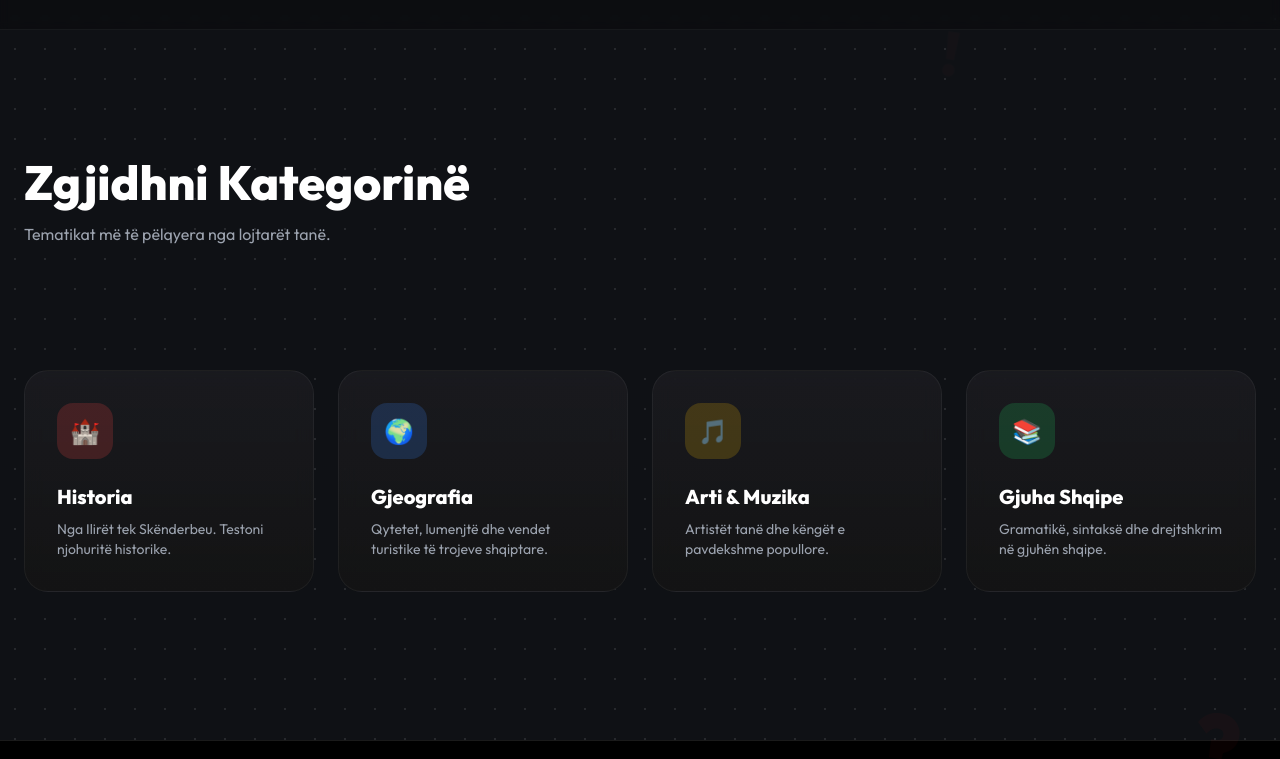
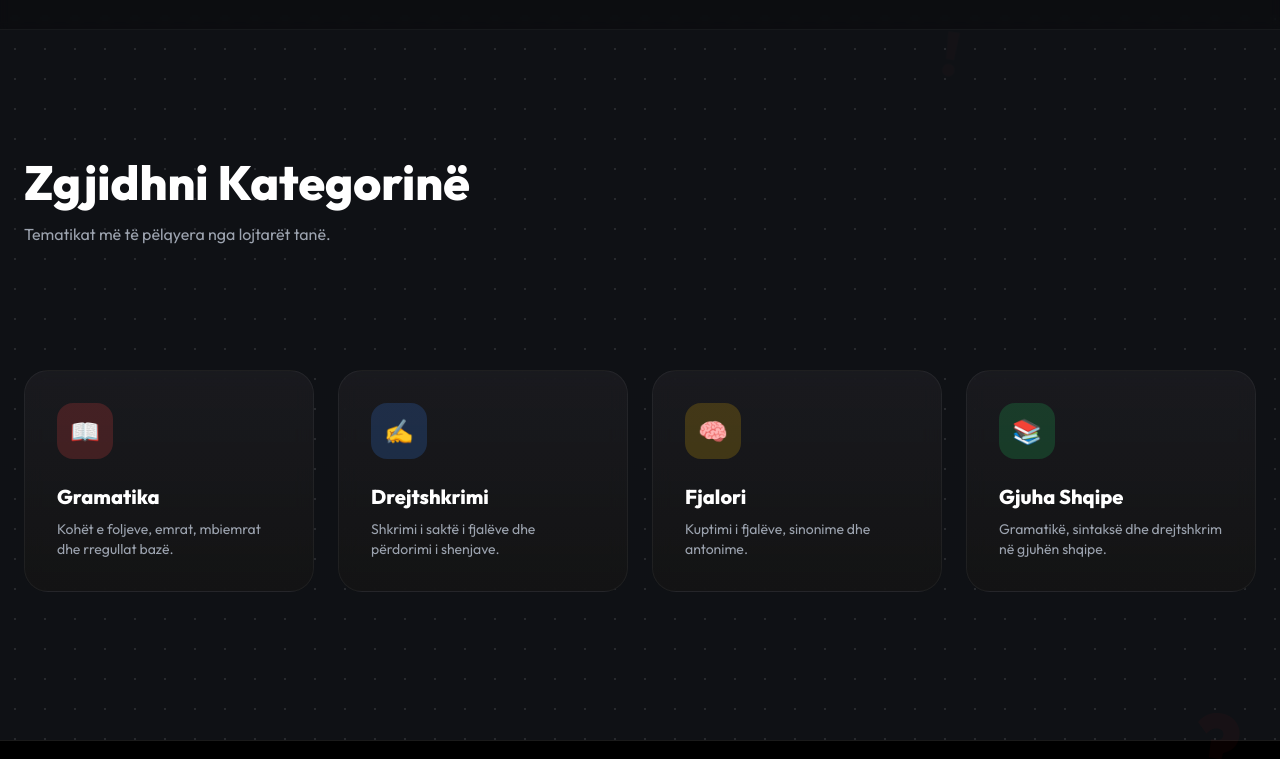
Before and after one commit to kanekikkenn242/KuizShqip, a plain HTML site: page index.html in a window 1280 px wide. Shown: the part 896-1655 px from the top of the page. Drawn offline with nearby package versions, Linux system fonts and the light colour scheme.

Commit message:
Add files via upload
3

```diff
--- a/index.html
+++ b/index.html
@@ -139,7 +139,7 @@
 
                     <h1 class="text-5xl md:text-8xl font-extrabold tracking-tight mb-6 leading-tight" id="hero-title">
                         Sfidoni njohuritë tuaja <br>
-                        <span class="shqip-gradient">Shqiptare & Botërore</span>
+                        <span class="shqip-gradient">Shqiptare</span>
                     </h1>
 
                     <p class="text-lg md:text-xl text-gray-400 max-w-2xl mx-auto mb-10 opacity-0" id="hero-text">
@@ -186,19 +186,19 @@
 
                     <div class="grid grid-cols-1 md:grid-cols-2 lg:grid-cols-4 gap-6">
                         <div onclick="startQuiz('Historia')" class="cat-card card-gradient p-8 rounded-3xl hover:-translate-y-2 transition-transform duration-300 cursor-pointer group">
-                            <div class="w-14 h-14 bg-red-500/20 rounded-2xl flex items-center justify-center text-2xl mb-6 group-hover:bg-red-500 group-hover:text-white transition-colors">🏰</div>
-                            <h3 class="text-xl font-bold mb-2">Historia</h3>
-                            <p class="text-sm text-gray-400">Nga Ilirët tek Skënderbeu. Testoni njohuritë historike.</p>
+                            <div class="w-14 h-14 bg-red-500/20 rounded-2xl flex items-center justify-center text-2xl mb-6 group-hover:bg-red-500 group-hover:text-white transition-colors">📖</div>
+                            <h3 class="text-xl font-bold mb-2">Gramatika</h3>
+                            <p class="text-sm text-gray-400">Kohët e foljeve, emrat, mbiemrat dhe rregullat bazë.</p>
                         </div>
                         <div onclick="startQuiz('Gjeografia')" class="cat-card card-gradient p-8 rounded-3xl hover:-translate-y-2 transition-transform duration-300 cursor-pointer group">
-                            <div class="w-14 h-14 bg-blue-500/20 rounded-2xl flex items-center justify-center text-2xl mb-6 group-hover:bg-blue-500 group-hover:text-white transition-colors">🌍</div>
-                            <h3 class="text-xl font-bold mb-2">Gjeografia</h3>
-                            <p class="text-sm text-gray-400">Qytetet, lumenjtë dhe vendet turistike të trojeve shqiptare.</p>
+                            <div class="w-14 h-14 bg-blue-500/20 rounded-2xl flex items-center justify-center text-2xl mb-6 group-hover:bg-blue-500 group-hover:text-white transition-colors">✍️</div>
+                            <h3 class="text-xl font-bold mb-2">Drejtshkrimi</h3>
+                            <p class="text-sm text-gray-400">Shkrimi i saktë i fjalëve dhe përdorimi i shenjave.</p>
                         </div>
                         <div onclick="startQuiz('Muzika')" class="cat-card card-gradient p-8 rounded-3xl hover:-translate-y-2 transition-transform duration-300 cursor-pointer group">
-                            <div class="w-14 h-14 bg-yellow-500/20 rounded-2xl flex items-center justify-center text-2xl mb-6 group-hover:bg-yellow-500 group-hover:text-white transition-colors">🎵</div>
-                            <h3 class="text-xl font-bold mb-2">Arti & Muzika</h3>
-                            <p class="text-sm text-gray-400">Artistët tanë dhe këngët e pavdekshme popullore.</p>
+                            <div class="w-14 h-14 bg-yellow-500/20 rounded-2xl flex items-center justify-center text-2xl mb-6 group-hover:bg-yellow-500 group-hover:text-white transition-colors">🧠</div>
+                            <h3 class="text-xl font-bold mb-2">Fjalori</h3>
+                            <p class="text-sm text-gray-400">Kuptimi i fjalëve, sinonime dhe antonime.</p>
                         </div>
                         <div onclick="startQuiz('Gjuha Shqipe')" class="cat-card card-gradient p-8 rounded-3xl hover:-translate-y-2 transition-transform duration-300 cursor-pointer group">
                             <div class="w-14 h-14 bg-green-500/20 rounded-2xl flex items-center justify-center text-2xl mb-6 group-hover:bg-green-500 group-hover:text-white transition-colors">📚</div>
```
